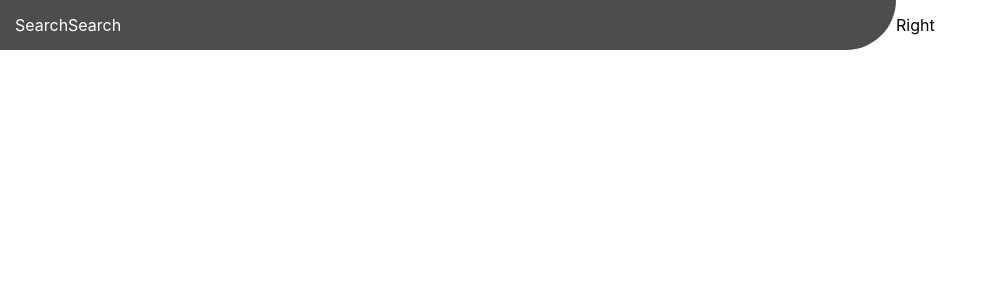
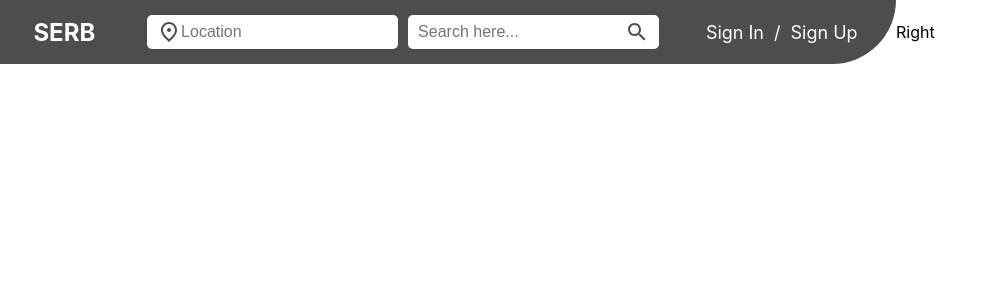
Before and after one commit to samiullah51/SERB, a React (Create React App) app: page / in a window 1280 px wide. Shown: the top 300 px of the page, without its empty margins (0-998 px from the left). Built offline with nearby package versions, Linux system fonts and the light colour scheme.

Commit message:
left navbar is completed

```diff
--- a/src/components/Navbar/Navbar.css
+++ b/src/components/Navbar/Navbar.css
@@ -4,14 +4,54 @@
     align-items: center;
     justify-content: flex-start;
 }
+
+/* Left Navbar */
+
 .navbar .navbar__left{
     padding: 15px;
     width: 70%;
     background-color: var(--primary-color);
     display: flex;
     align-items: center;
-    justify-content: flex-start;
+    justify-content: space-around;
     position: relative;
     border-bottom-right-radius: 100px;
     color: #fff;
 }
+/* Logo */
+.navbar__left h2{
+    margin-right: 10px;
+}
+/* Searching area */
+.navbar__left .main__searchbox{
+    display: flex;
+    align-items: center;
+    justify-content: flex-start;
+}
+/* Searchbox */
+.searchbox{
+    display: flex;
+    align-items: center;
+    background-color: #fff;
+    margin: 0 5px;
+    padding: 5px 10px;
+    color: var(--primary-color);
+    border-radius: 5px;
+
+}
+.searchbox input{
+   border: none;
+   outline: none;
+   background-color: transparent;
+ font-size: 16px;
+
+}
+/* Signin / Signup Links */
+.navbar__left .register__section{
+display: flex;
+align-items: center;
+}
+.register__section p{
+    margin: 0 5px;
+    font-size: 18px;
+}
--- a/src/components/Navbar/Navbar.js
+++ b/src/components/Navbar/Navbar.js
@@ -1,12 +1,49 @@
-import React from "react";
+import React, { useState } from "react";
 import "./Navbar.css";
+import PlaceOutlinedIcon from "@mui/icons-material/PlaceOutlined";
+import SearchIcon from "@mui/icons-material/Search";
 function Navbar() {
+  const [searchByPlace, setSearchByPlace] = useState("");
+  const [searchProduct, setSearchProduct] = useState("");
   return (
     <div className="navbar">
+      {/* Navbar Left */}
+
       <div className="navbar__left">
-        <p>Search</p>
-        <p>Search</p>
+        <h2>SERB</h2>
+        {/* Place for search */}
+
+        {/*  Search for porduct */}
+        <div className="main__searchbox">
+          <div className="searchbox">
+            <PlaceOutlinedIcon />
+            <input
+              type="text"
+              value={searchByPlace}
+              onChange={(e) => setSearchByPlace(e.target.value)}
+              placeholder="Location"
+            />
+          </div>
+          <div className="searchbox">
+            <input
+              type="text"
+              value={searchProduct}
+              onChange={(e) => setSearchProduct(e.target.value)}
+              placeholder="Search here..."
+            />
+            <SearchIcon />
+          </div>
+        </div>
+        {/* Register Section */}
+        <div className="register__section">
+          <p>Sign In</p>
+          <p>/</p>
+          <p>Sign Up</p>
+        </div>
       </div>
+
+      {/* Navbar Right */}
+
       <div className="navbar__right">
         <p>Right</p>
       </div>
```
